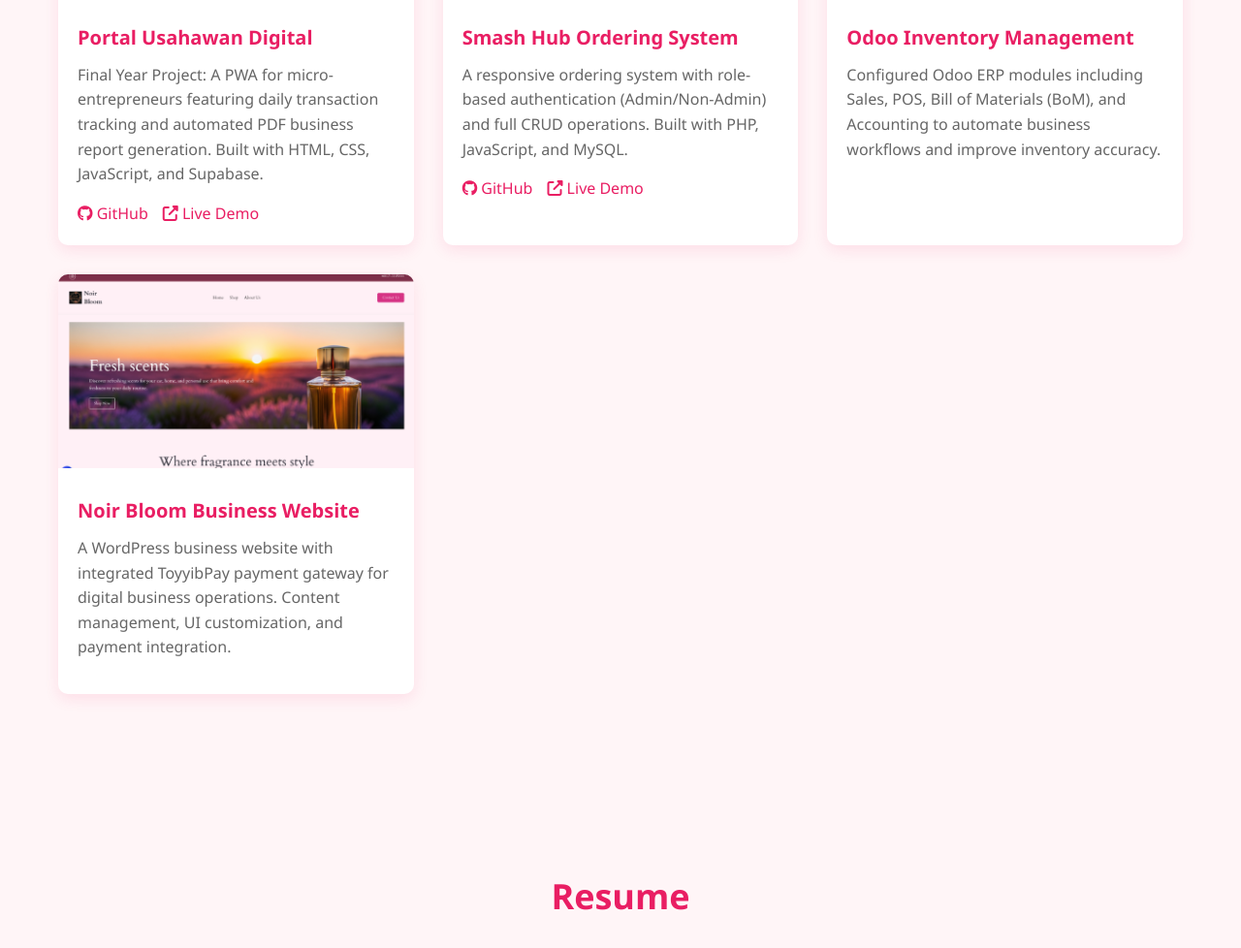
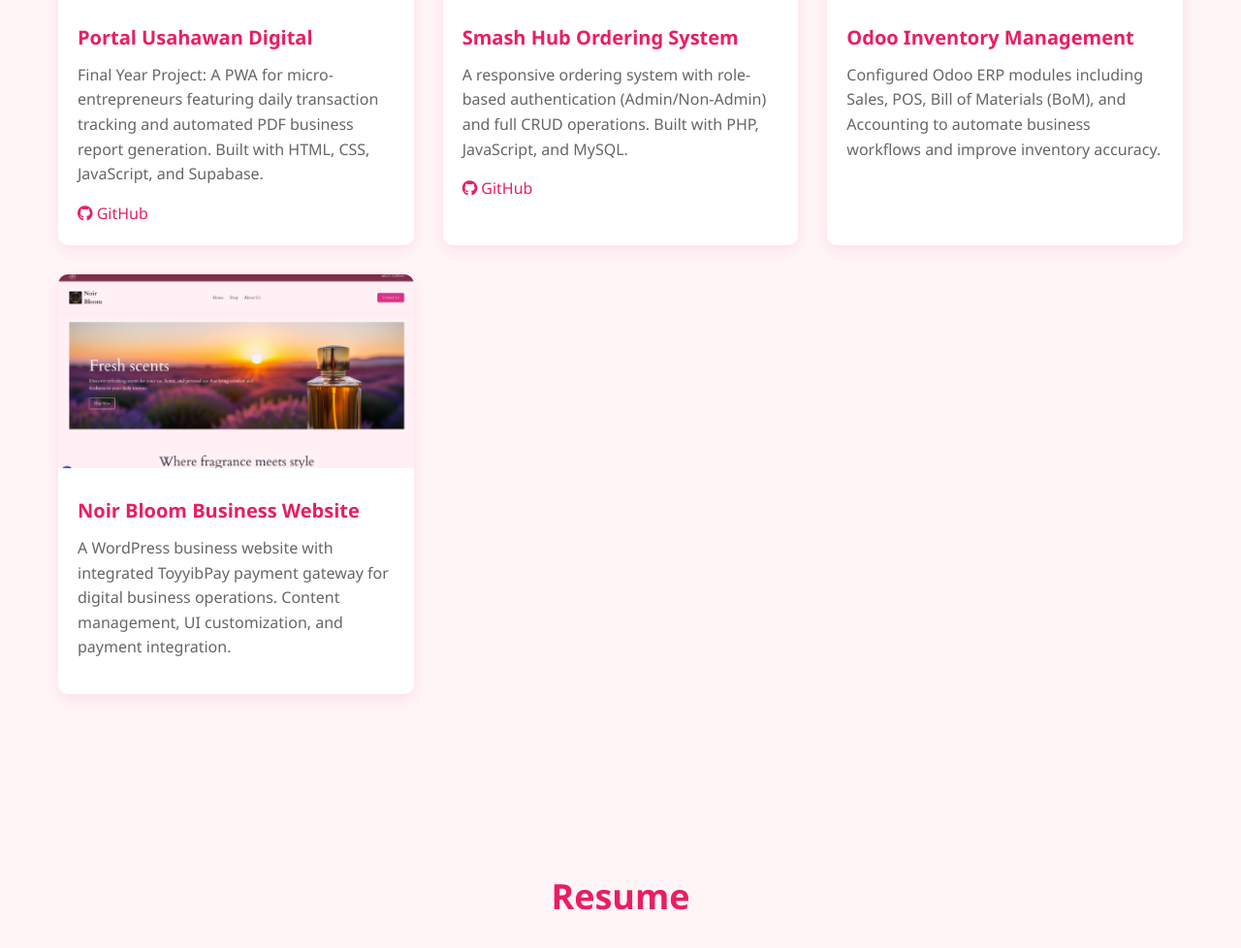
Before and after one commit to hannasu-dev/hannasu-dev-portfolio, a plain HTML site: page index.html in a window 1280 px wide. Shown: the part 1674-2652 px from the top of the page at 97% size. Drawn offline with Linux system fonts and the light colour scheme.

Commit message:
Disable live demo links in index.html
Comment out live demo links for two projects.

```diff
--- a/index.html
+++ b/index.html
@@ -453,7 +453,7 @@
                     <p>Final Year Project: A PWA for micro-entrepreneurs featuring daily transaction tracking and automated PDF business report generation. Built with HTML, CSS, JavaScript, and Supabase.</p>
                     <div class="portfolio-links">
                         <a href="https://github.com/hannasu-dev/portal-usahawandigital" target="_blank"><i class="fab fa-github"></i> GitHub</a>
-                        <a href="https://portal-usahawandigital.vercel.app" target="_blank"><i class="fas fa-external-link-alt"></i> Live Demo</a>
+                       <!-- <a href="https://portal-usahawandigital.vercel.app" target="_blank"><i class="fas fa-external-link-alt"></i> Live Demo</a>-->
                     </div>
                 </div>
 
@@ -464,7 +464,7 @@
                     <p>A responsive ordering system with role-based authentication (Admin/Non-Admin) and full CRUD operations. Built with PHP, JavaScript, and MySQL.</p>
                     <div class="portfolio-links">
                         <a href="https://github.com/hannasu-dev/UKM-Web-Programming-Project" target="_blank"><i class="fab fa-github"></i> GitHub</a>
-                        <a href="http://lrgs.ftsm.ukm.my/users/a201739/myPT4/login.php" target="_blank"><i class="fas fa-external-link-alt"></i> Live Demo</a>
+                        <!--<a href="http://lrgs.ftsm.ukm.my/users/a201739/myPT4/login.php" target="_blank"><i class="fas fa-external-link-alt"></i> Live Demo</a>-->
                     </div>
                 </div>
 
```
